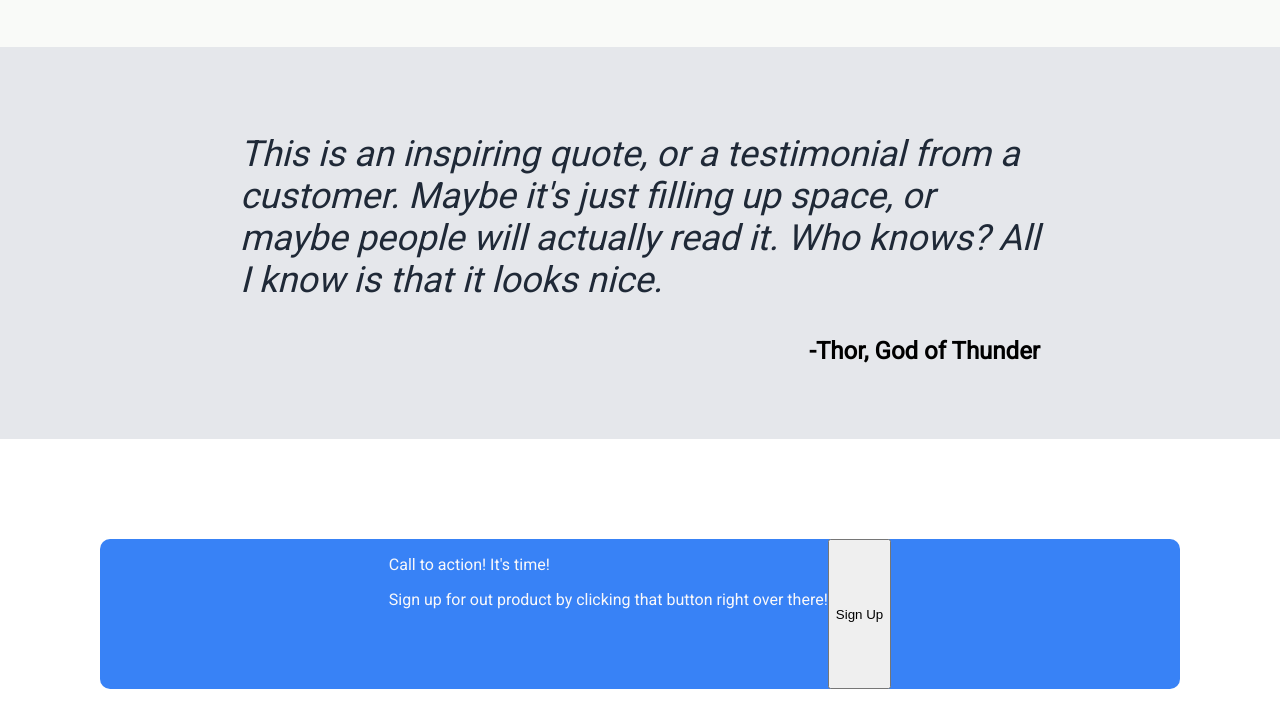
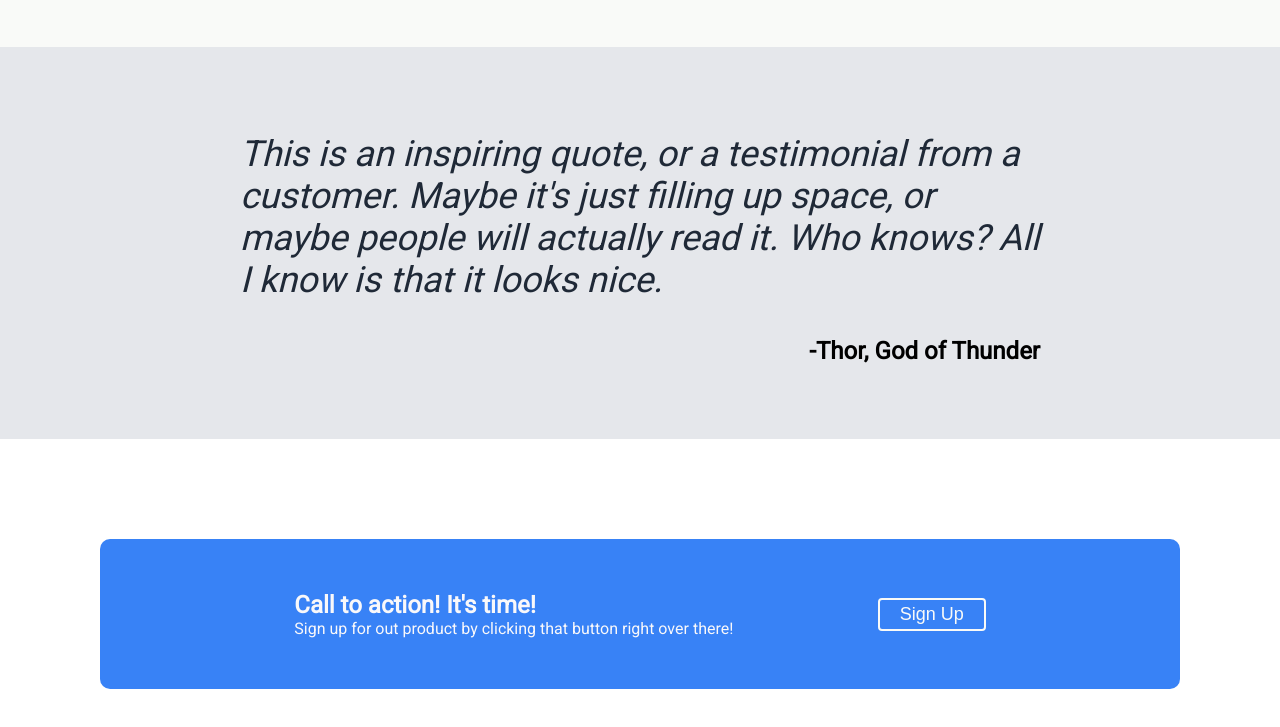
Before and after one commit to adityapraja/landing-page, a plain HTML site: page index.html in a window 1280 px wide. Shown: the part 908-1635 px from the top of the page. Drawn offline with Linux system fonts and the light colour scheme.

Commit message:
Completed the Signup Section.
Finished styling of signup section, fixed some issue from quote section.

```diff
--- a/styles.css
+++ b/styles.css
@@ -159,6 +159,33 @@ ul{
     padding-right: 50px;
     border-radius: 10px;
     display: flex;
-    justify-content: center;
+    justify-content: space-evenly;
+    align-items: center;
+
 
 }
+
+.sign-head{
+    font-size: 24px;
+    font-weight: 900;
+    margin: 0;
+}
+
+.sign-text{
+    margin: 0;
+}
+
+#bottom-signup{
+    background-color: #3882f6;
+    border: 2px solid #f9faf8;
+    color: #f9faf8;
+    font-size: 18px;
+    font-weight: 500;
+    border-radius: 4px;
+    /* height: 24px; */
+    align-self: center;
+    padding-left: 20px;
+    padding-right: 20px;
+    padding-top: 4px;
+    padding-bottom: 4px;
+}
```
Also changed, not shown: index.html (+2 -0 lines).
